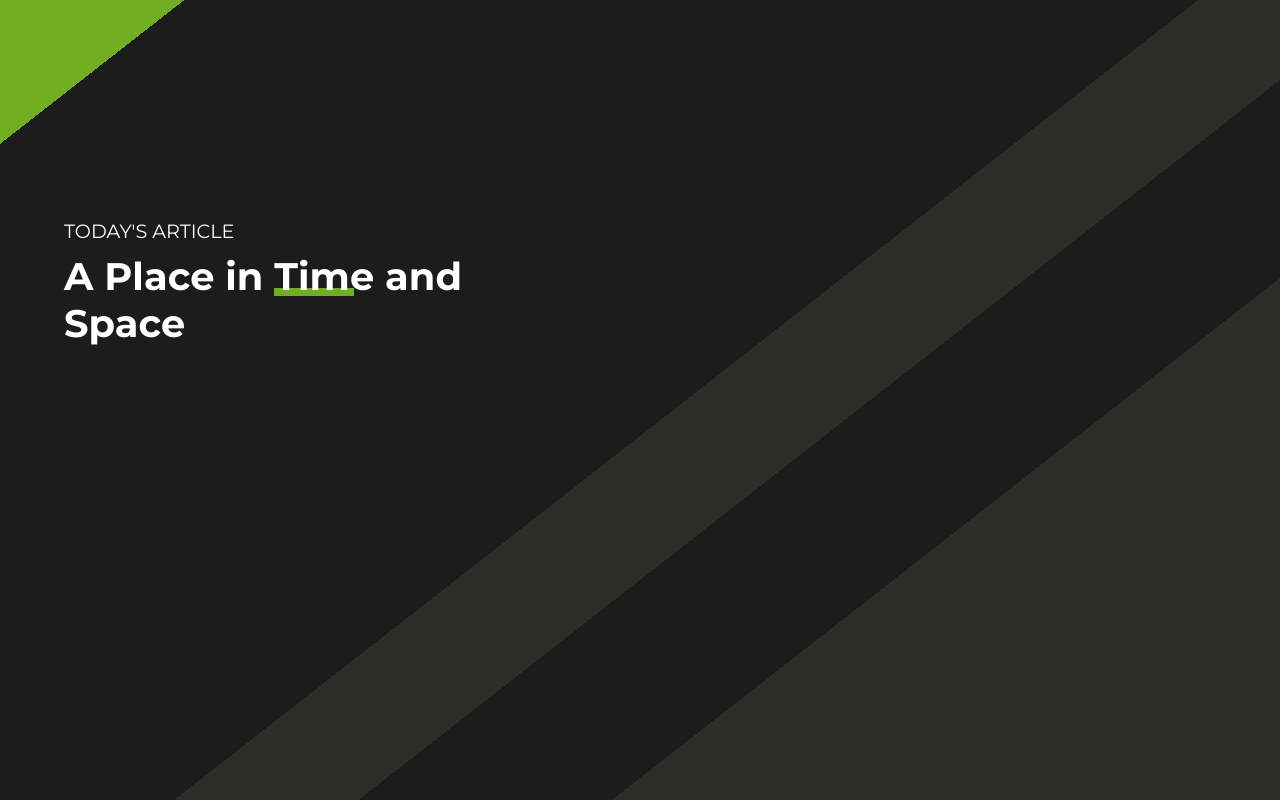
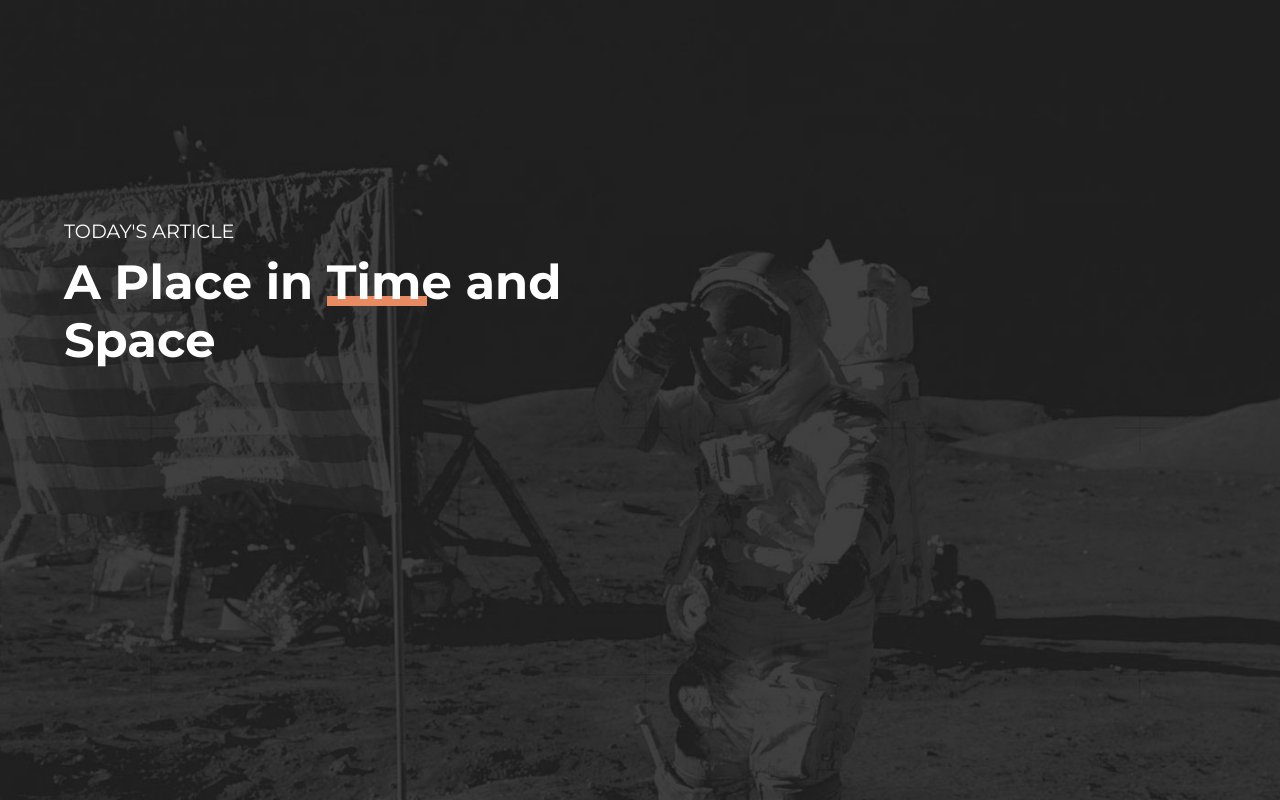
Before and after one commit to HacheGe60/build_a_simple_layout, a plain HTML site: page index.html in a window 1280 px wide. Drawn offline with Linux system fonts and the light colour scheme.

Commit message:
Working with photographs

```diff
--- /dev/null
+++ b/final_chapter_lesson/index.css
@@ -0,0 +1,55 @@
+@import url('https://fonts.googleapis.com/css?family=Montserrat:400,700&display=swap');
+
+html,
+body {
+  margin: 0;
+  padding: 0;
+}
+
+body {
+  height: 100vh;
+  font-family: 'Montserrat', sans-serif;
+  display: grid;
+  place-content: center;
+  background: url('./photo-1639965995458-b6c0fa563e43.avif');
+  background-size: cover;
+  background-repeat: no-repeat;
+  color: #fff;
+  display: flex;
+  flex-direction: column;
+  justify-content: center;
+  align-items: center;
+}
+
+.container {
+  padding: 4em;
+  text-align: center;
+  color: #fff;
+}
+
+h1 {
+  font-size: 4em;
+  margin: 0;
+}
+
+.stop {
+  color: #ee1d1d;
+}
+
+.drop {
+  color: #0098b3;
+}
+
+.ampersand {
+  color: #9b6200;
+}
+
+.roll {
+  color: #007a2d;
+}
+
+p {
+  font-size: 1.2em;
+  margin-bottom: 0.5em;
+  color: #1c1c1c;
+}
--- a/index.css
+++ b/index.css
@@ -11,19 +11,20 @@ body {
   font-family: 'Montserrat', sans-serif;
   display: grid;
   align-items: center;
-  background: linear-gradient(322deg, rgba(43, 46, 39, 1) 29%, rgba(28, 28, 28, 1) 29%, rgba(28, 28, 28, 1) 40%, rgba(43, 46, 39, 1) 40%, rgba(43, 46, 39, 1) 48%, rgba(28, 28, 28, 1) 48%, rgba(28, 28, 28, 1) 92%, rgba(113, 174, 33, 1) 92%, rgba(113, 174, 33, 1) 100%);
+  background: url('./moon_dark.jpg');
+  background-size: cover;
   color: #fff;
 
 }
 
 .container {
-  width: 40%;
+  width: 50%;
   margin-left: 4em;
   height: 50vh;
 }
 
 h1 {
-  font-size: 2.4em;
+  font-size: 3em;
   margin: 0;
 }
 
@@ -44,7 +45,7 @@ span:before {
   width: 80%;
   bottom: .1em;
   z-index: -1;
-  background: #71ae21;
+  background: #e88a62;
 
 }
 
```
Also changed, not shown: final_chapter_lesson/index.html (added, +20 -0 lines), final_chapter_lesson/photo-1639965995458-b6c0fa563e43.avif (added), moon.jpg (added), moon_dark.jpg (added), sky1.jpg (added), sky2.jpg (added), sky2_dark.jpg (added), sky3.jpg (added).
